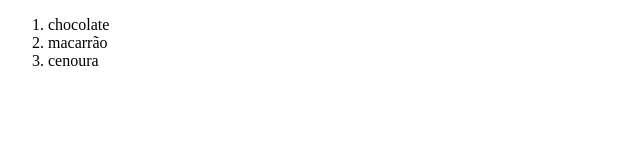
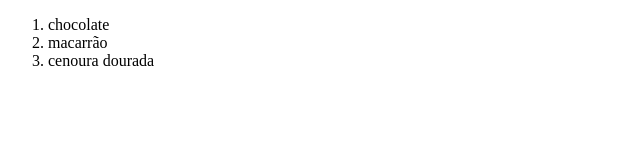
Before and after one commit to EnricoCB/git, a plain HTML site: page index.html in a window 1280 px wide. Shown: the full height of the page, 0-640 px from the left. Drawn offline with Linux system fonts and the light colour scheme.

Commit message:
renomeando cenoura

```diff
--- a/index.html
+++ b/index.html
@@ -15,7 +15,7 @@
             macarrão
         </li>
         <li>
-            cenoura
+            cenoura dourada
         </li>
     </ol>
 </body>
```
